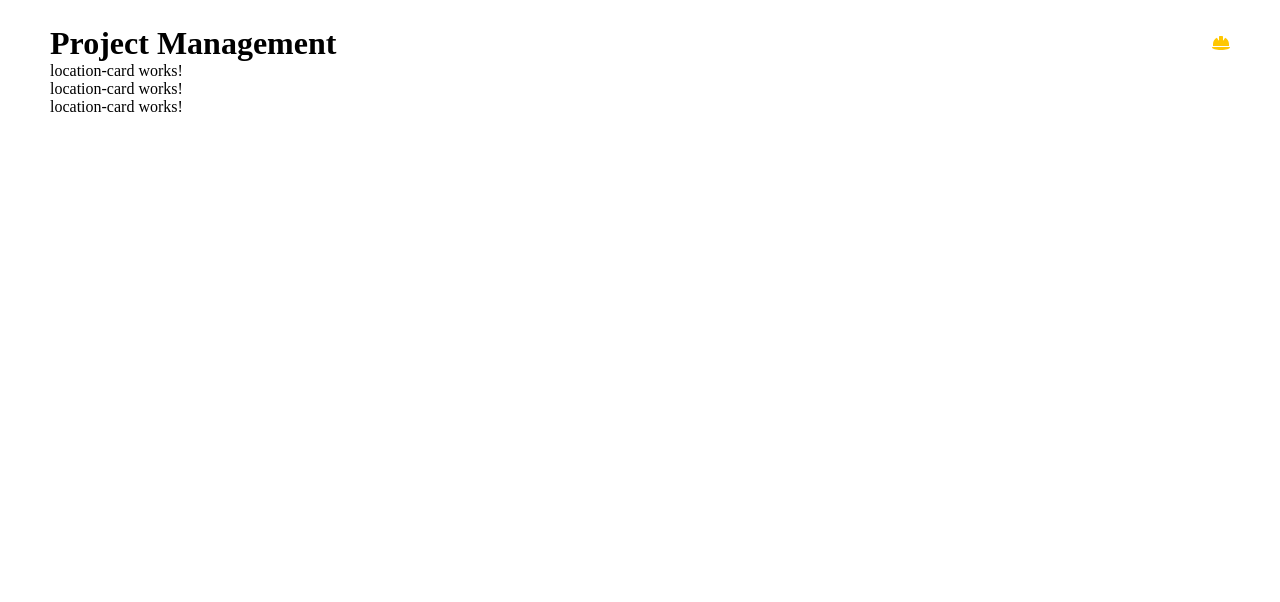
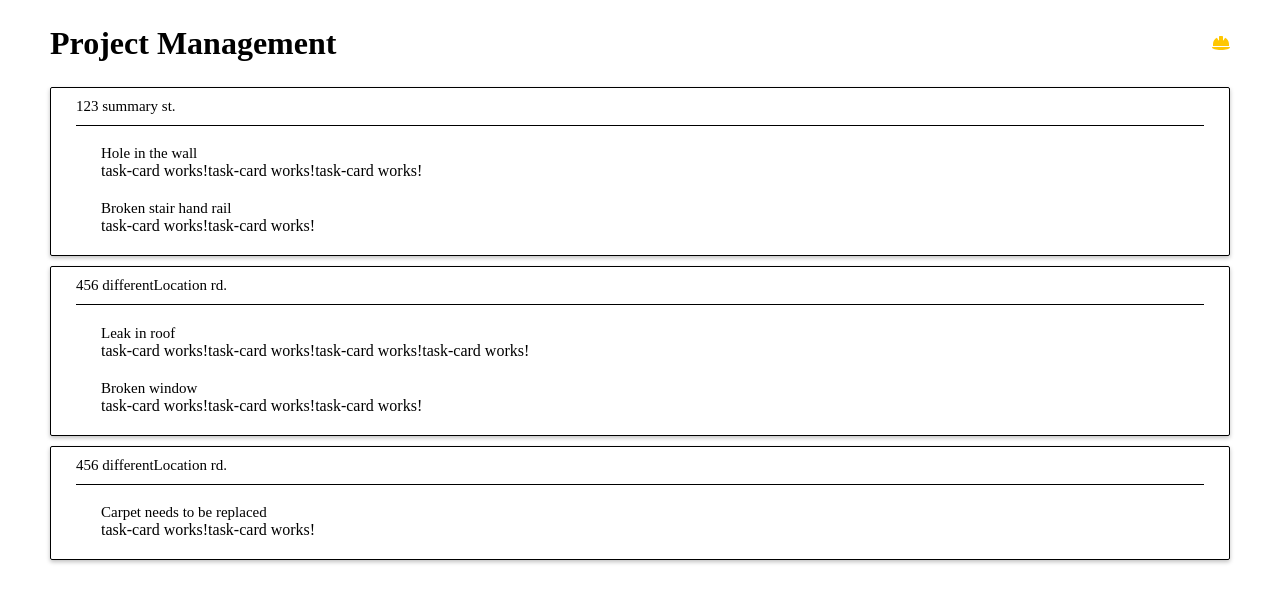
Before and after one commit to IDrumsey/Building-Management-Cost-Estimation-Client, an Angular app: page / in a window 1280 px wide. Shown: the top 602 px of the page. Built offline with nearby package versions, Linux system fonts and the light colour scheme.

Commit message:
Started integrating the data into the component cards.

```diff
--- a/src/app/app.component.html
+++ b/src/app/app.component.html
@@ -4,6 +4,8 @@
     <fa-icon id="page-icon" [icon]="helmetIcon"></fa-icon>
   </div>
   <div id="content">
-    <app-location-card *ngFor="let location of database.locations" [location]="location"></app-location-card>
+    <div id="locations">
+      <app-location-card *ngFor="let location of database.locations" [location]="location"></app-location-card>
+    </div>
   </div>
 </div>
--- a/src/app/app.component.scss
+++ b/src/app/app.component.scss
@@ -17,6 +17,16 @@
     color: #FFC700;
 }
 
+#content {
+    margin-top: 25px;
+}
+
+#locations {
+    display: flex;
+    flex-direction: column;
+    row-gap: 10px;
+}
+
 // mobile
 @media screen and (max-width: 480px) {
     #wrapper {
--- a/src/app/core/components/location-card/location-card.component.html
+++ b/src/app/core/components/location-card/location-card.component.html
@@ -1 +1,9 @@
-<p>location-card works!</p>
+<div class="location-card">
+    <h2 class="location-address">{{location.location}}</h2>
+    <div *ngIf="showingProjects" class="details">
+        <div class="line"></div>
+        <div class="projects">
+            <app-project-card class="project-card" *ngFor="let project of location.projects" [project]="project"></app-project-card>
+        </div>
+    </div>
+</div>
--- a/src/app/core/components/location-card/location-card.component.scss
+++ b/src/app/core/components/location-card/location-card.component.scss
@@ -0,0 +1,40 @@
+.location-card {
+    border: .25px solid #000;
+    box-shadow: 0 2px 4px rgba(0, 0, 0, .25);
+    border-radius: 2px;
+    padding: 10px 25px;
+}
+
+.location-address {
+    font-size: 15px;
+    font-weight: 500;
+}
+
+.line {
+    height: .25px;
+    background-color: #000;
+    margin: 10px 0;
+}
+
+.projects {
+    display: flex;
+    flex-direction: column;
+}
+
+.project-card {
+    padding: 10px 0;
+}
+
+// mobile
+@media screen and (max-width: 480px) {
+    .projects {
+        margin-left: 0;
+    }
+}
+
+// desktop
+@media screen and (min-width: 480px) {
+    .projects {
+        margin-left: 25px;
+    }
+}
--- a/src/app/core/components/location-card/location-card.component.ts
+++ b/src/app/core/components/location-card/location-card.component.ts
@@ -19,6 +19,8 @@ export class LocationCardComponent implements OnInit {
 
   // ------------------------------------ STATE ------------------------------------
 
+  showingProjects = true
+
   // ------------------------------------ EVENTS ------------------------------------
 
   // ------------------------------------ EVENT HANDLERS ------------------------------------
--- a/src/app/core/components/project-card/project-card.component.html
+++ b/src/app/core/components/project-card/project-card.component.html
@@ -1 +1,8 @@
-<p>project-card works!</p>
+<div class="project-card">
+    <p class="title">{{project.title}}</p>
+    <div *ngIf="showingDetails" class="details">
+        <div class="tasks">
+            <app-task-card *ngFor="let task of project.tasks" [task]="task"></app-task-card>
+        </div>
+    </div>
+</div>
--- a/src/app/core/components/project-card/project-card.component.scss
+++ b/src/app/core/components/project-card/project-card.component.scss
@@ -0,0 +1,4 @@
+.title {
+    font-size: 15px;
+    font-weight: 400;
+}
--- a/src/app/core/components/project-card/project-card.component.ts
+++ b/src/app/core/components/project-card/project-card.component.ts
@@ -1,4 +1,5 @@
-import { Component, OnInit } from '@angular/core';
+import { Component, Input, OnInit } from '@angular/core';
+import { Project } from '../../data/models/project';
 
 @Component({
   selector: 'app-project-card',
@@ -14,7 +15,11 @@ export class ProjectCardComponent implements OnInit {
 
   // ------------------------------------ DATA ------------------------------------
 
+  @Input() project: Project
+
   // ------------------------------------ STATE ------------------------------------
+
+  showingDetails = true
 
   // ------------------------------------ EVENTS ------------------------------------
 
--- a/src/app/core/components/task-card/task-card.component.ts
+++ b/src/app/core/components/task-card/task-card.component.ts
@@ -1,4 +1,5 @@
-import { Component, OnInit } from '@angular/core';
+import { Component, Input, OnInit } from '@angular/core';
+import { Task } from '../../data/models/task';
 
 @Component({
   selector: 'app-task-card',
@@ -14,6 +15,8 @@ export class TaskCardComponent implements OnInit {
 
   // ------------------------------------ DATA ------------------------------------
 
+  @Input() task: Task
+
   // ------------------------------------ STATE ------------------------------------
 
   // ------------------------------------ EVENTS ------------------------------------
--- a/src/styles.scss
+++ b/src/styles.scss
@@ -13,3 +13,8 @@ body {
 h1, h2, h3, h4, h5, h6, p {
     margin: 0;
 }
+
+app-project-card,
+app-task-card {
+    display: inline-block;
+}
```
